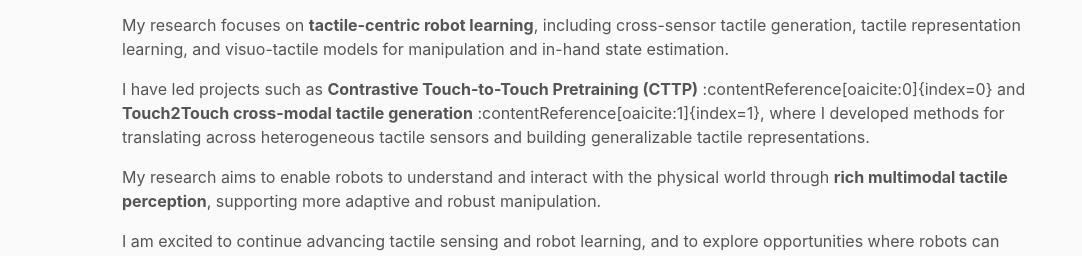
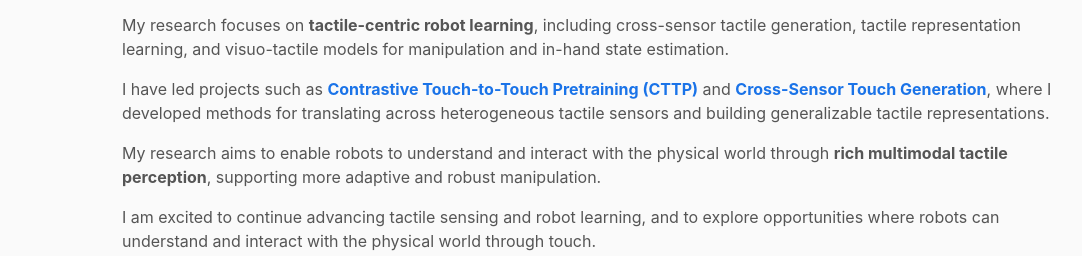
Before and after one commit to SamantaBelen/home, a plain HTML site: page index.html in a window 1280 px wide. Shown: the part 200-456 px from the top of the page, 198-1280 px from the left. Drawn offline with Linux system fonts and the light colour scheme.

Commit message:
Update project references with links in index.html

```diff
--- a/index.html
+++ b/index.html
@@ -219,8 +219,8 @@
 
   <p>
     I have led projects such as
-    <strong>Contrastive Touch-to-Touch Pretraining (CTTP)</strong> :contentReference[oaicite:0]{index=0} and
-    <strong>Touch2Touch cross-modal tactile generation</strong> :contentReference[oaicite:1]{index=1},
+    <a href="https://arxiv.org/pdf/2410.11834" target="_blank"><strong>Contrastive Touch-to-Touch Pretraining (CTTP)</strong></a> and
+    <a href="https://openreview.net/pdf?id=oGcC8nMOit" target="_blank"><strong>Cross-Sensor Touch Generation</strong></a>,
     where I developed methods for translating across heterogeneous tactile sensors
     and building generalizable tactile representations.
   </p>
```
